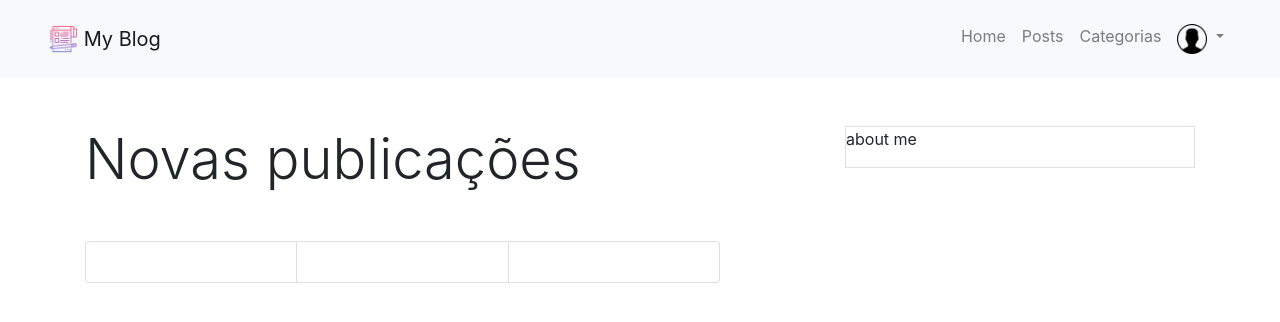
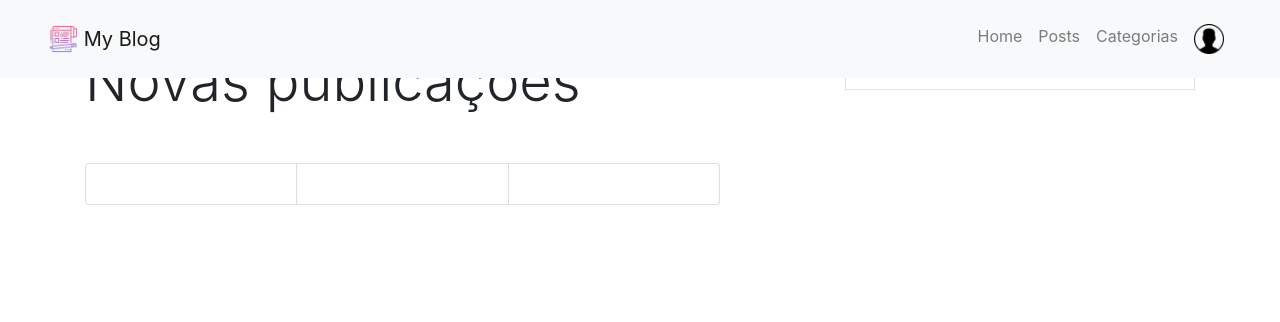
Before and after one commit to fabianapduarte/blog, a CodeIgniter app: page /blog/ in a window 1280 px wide. Shown: the top 322 px of the page. Run offline with CodeIgniter, Linux system fonts and the light colour scheme; data that the repository does not hold is empty; some libraries are stand-ins or nearby versions.

Commit message:
alteração do botão dropdown

```diff
--- a/application/views/menu.php
+++ b/application/views/menu.php
@@ -2,18 +2,20 @@
 <html>
 	<head>
 		<!-- Bootstrap CSS -->
-		<link rel="stylesheet" type="text/css" href="<?php echo base_url(); ?>assets/css/bootstrap.min.css">
+		<link rel="stylesheet" type="text/css" href="<?php echo base_url(); ?>assets/css/bootstrap.css">
 		<!-- JQuery and Popper.js -->
 		<script src="https://code.jquery.com/jquery-3.3.1.slim.min.js" integrity="sha384-q8i/X+965DzO0rT7abK41JStQIAqVgRVzpbzo5smXKp4YfRvH+8abtTE1Pi6jizo" crossorigin="anonymous"></script>
 		<script src="https://cdnjs.cloudflare.com/ajax/libs/popper.js/1.14.3/umd/popper.min.js" integrity="sha384-ZMP7rVo3mIykV+2+9J3UJ46jBk0WLaUAdn689aCwoqbBJiSnjAK/l8WvCWPIPm49" crossorigin="anonymous"></script>
 		<!-- Bootstrap JavaScript -->
-		<script type="text/javascript" src="<?php echo base_url(); ?>assets/js/bootstrap.min.js"></script>
+		<script type="text/javascript" src="<?php echo base_url(); ?>assets/js/bootstrap.js"></script>
+
+		<link rel="stylesheet" type="text/css" href="<?php echo base_url(); ?>assets/css/style.css">
 
 		<title><?php echo $titulo; ?></title>
 	</head>
 
 	<body>
-		<nav class="navbar navbar-expand-lg navbar-light bg-light py-3 px-5">
+		<nav class="navbar navbar-expand-lg navbar-light bg-light fixed-top py-3 px-5">
 			<a class="navbar-brand" href="#">
 				<img src="<?php echo base_url(); ?>assets/img/icon.png" width="30" height="30" class="d-inline-block align-top" alt="">
 				My Blog
@@ -33,7 +35,7 @@
 						<a class="nav-link" href="#">Categorias</a>
 					</li>
 					<li class="nav-item dropdown">
-						<a class="nav-link dropdown-toggle" href="#" id="navbarDropdownMenuLink" role="button" data-toggle="dropdown" aria-haspopup="true" aria-expanded="false">
+						<a class="nav-link" href="#" id="navbarDropdownMenuLink" role="button" data-toggle="dropdown" aria-haspopup="true" aria-expanded="false">
 							<img src="<?php echo base_url(); ?>assets/img/user.png" width="30" height="30" class="d-inline-block align-top" alt="">
 						</a>
 						<div class="dropdown-menu dropdown-menu-right" aria-labelledby="navbarDropdownMenuLink">
```
